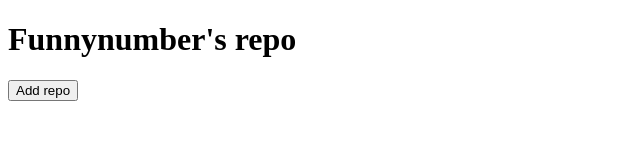
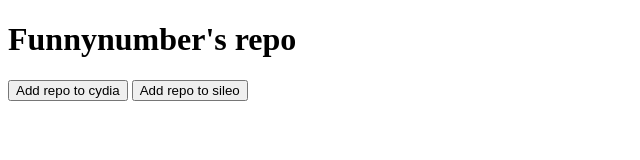
Before and after one commit to gabriel-nsiqueira/cydia, a plain HTML site: page index.html in a window 1280 px wide. Shown: the whole page, without its empty margins (0-640 px from the left). Drawn offline with Linux system fonts and the light colour scheme.

Commit message:
add sileo

```diff
--- a/index.html
+++ b/index.html
@@ -8,6 +8,8 @@
 </head>
 <body>
     <h1>Funnynumber's repo</h1>
-    <button onclick="location.href='cydia://url/https://cydia.saurik.com/api/share#?source=https://gabriel-nsiqueira.github.io/cydia';">Add repo</button>
+    <button onclick="location.href='cydia://url/https://cydia.saurik.com/api/share#?source=https://gabriel-nsiqueira.github.io/cydia';">Add repo to cydia</button>
+
+    <button onclick="location.href='sileo://source/https://gabriel-nsiqueira.github.io/cydia';">Add repo to sileo</button>
 </body>
 </html>
```
